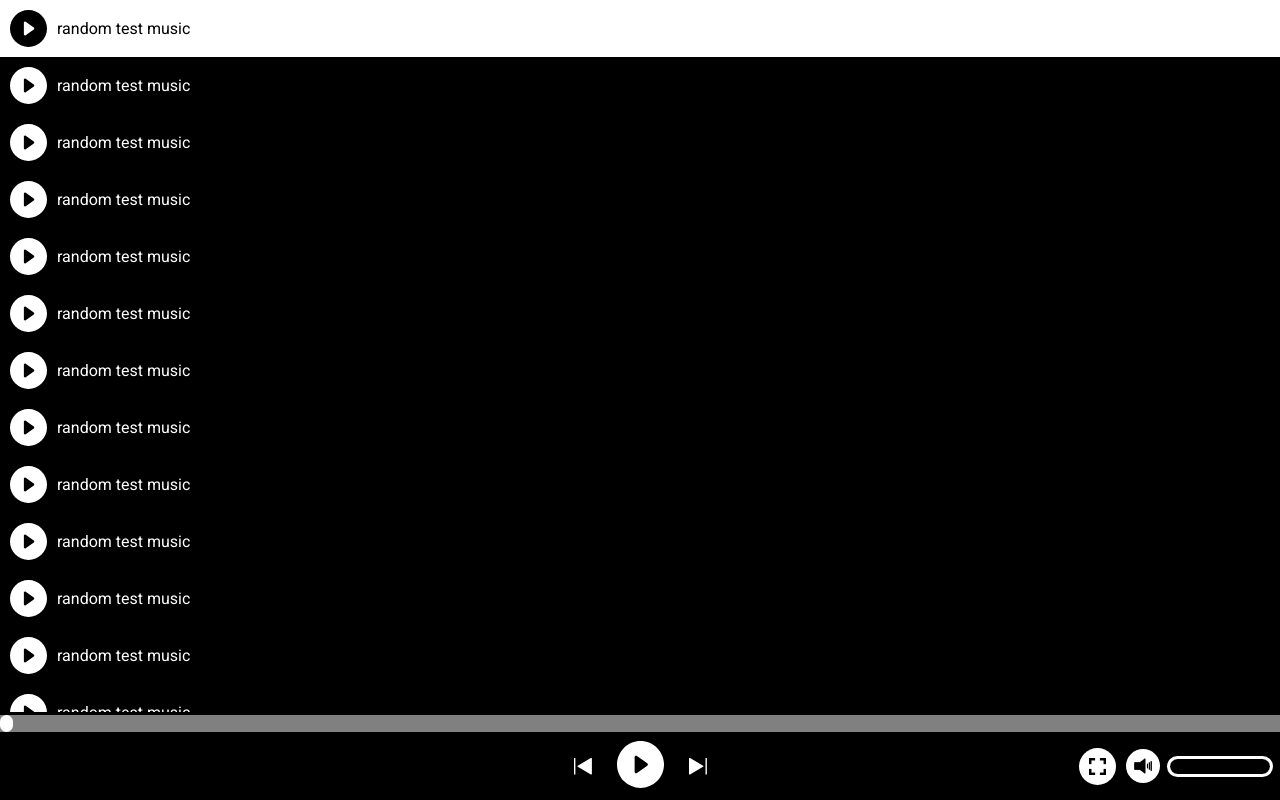
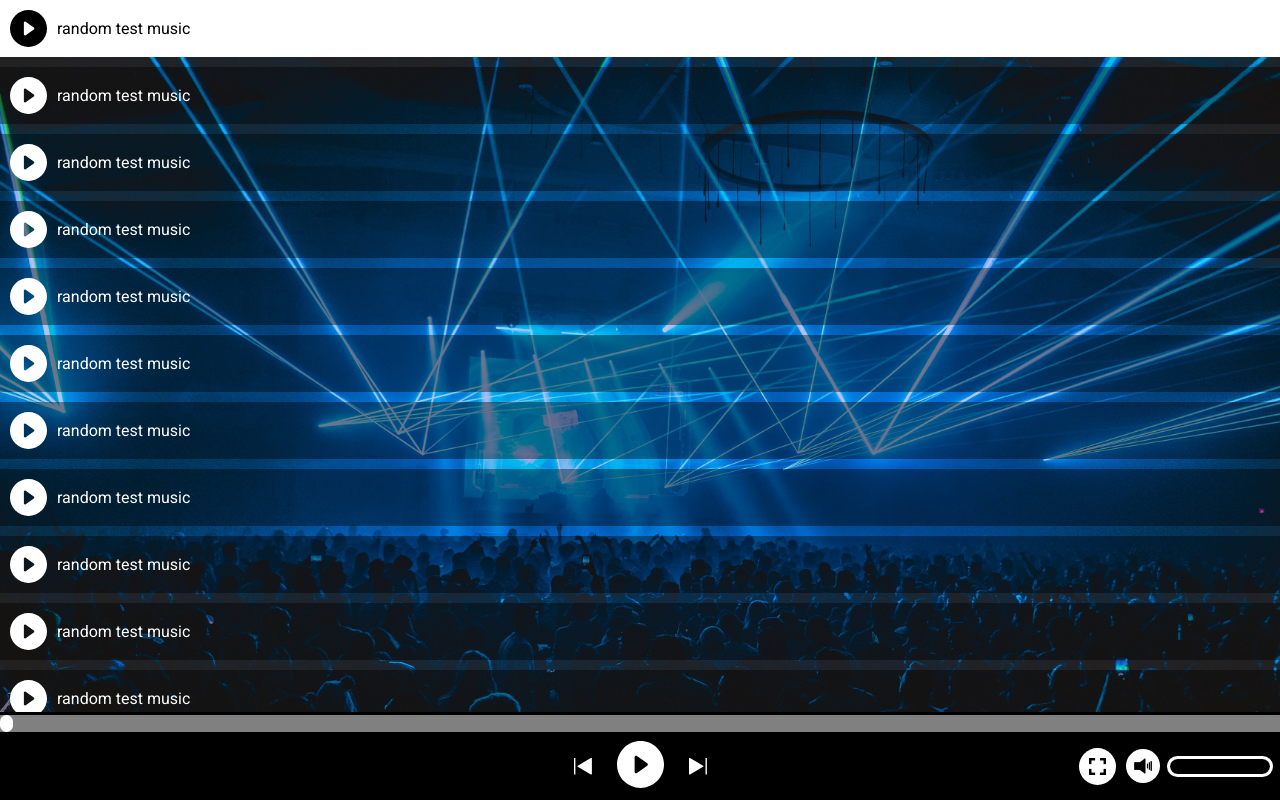
Before and after one commit to shodon2007/player, a website built with webpack: page src/index.html in a window 1280 px wide. Built offline with nearby package versions, Linux system fonts and the light colour scheme.

Commit message:
added image background

```diff
--- a/src/scss/style.scss
+++ b/src/scss/style.scss
@@ -23,6 +23,10 @@ body {
     overflow: hidden;
     height: 100vh;
     height: calc(var(--vh, 1vh) * 100);
+    background-image: url(../img/bg.jpg);
+    background-size: cover;
+    background-position: center center;
+    background-repeat: no-repeat;
 }
 
 .player__image img {
@@ -115,6 +119,7 @@ body {
     display: flex;
     justify-content: space-between;
     flex-direction: column;
+    gap: 10px;
 }
 
 .player__right {
@@ -159,7 +164,7 @@ body {
     display: flex;
     justify-content: space-between;
     transition: all 0.5s ease;
-    background-color: #000000;
+    background-color: rgba(0, 0, 0, 0.4);
 
     &:hover {
         color: white;
```
Also changed, not shown: dist/9e6bc0d2838cf9835ae5.jpg (added), dist/img/bg.jpg (added), dist/index.html, src/img/bg.jpg (added), 2 other files.
